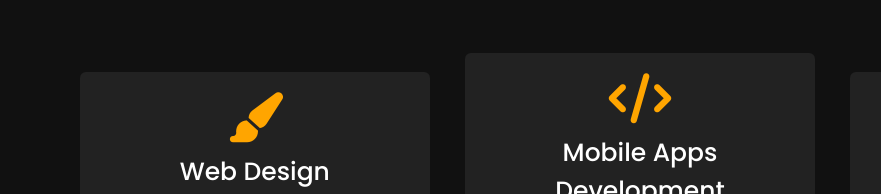
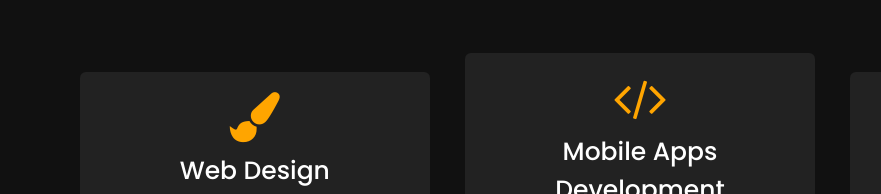
Before and after one commit to mesfinmetekia/My_Portifolio, a plain HTML site: page index.html in a window 1280 px wide. Shown: the part 1896-2090 px from the top of the page, 0-881 px from the left. Drawn offline with nearby package versions, Linux system fonts and the light colour scheme.

Commit message:
Update index.html

```diff
--- a/index.html
+++ b/index.html
@@ -95,7 +95,7 @@
             <div class="serv-content">
                 <div class="card">
                     <div class="box">
-                        <i class="fas fa-paint-brush"></i>
+                        <i class="fa fa-paint-brush" aria-hidden="true"></i>
                         <div class="text">Web Design</div>
                         <p>I offer custom website design and responsive mobile solutions that help improve user
                             experience and drive more
@@ -110,7 +110,7 @@
                 </div>
                 <div class="card">
                     <div class="box">
-                        <i class="fas fa-code"></i>
+                        <i class='fa fa-code'></i>
                         <div class="text">Mobile Apps Development</div>
                         <p>Developing mobile app solution to automate your business using native mobile applications
                             (iOS and Android). My experience on app
```
